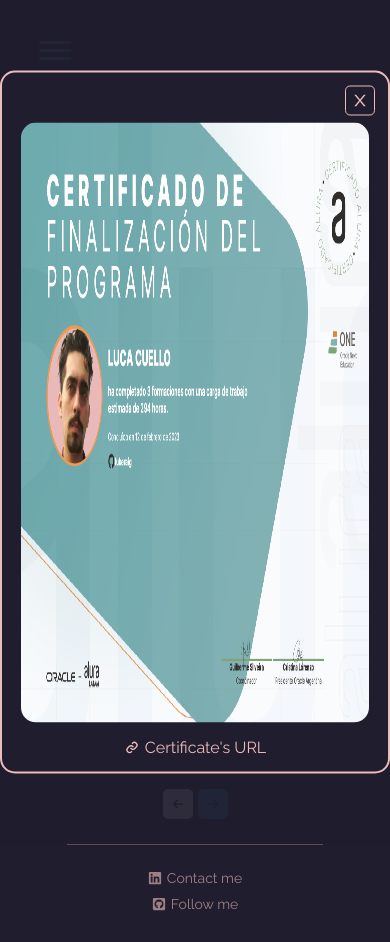
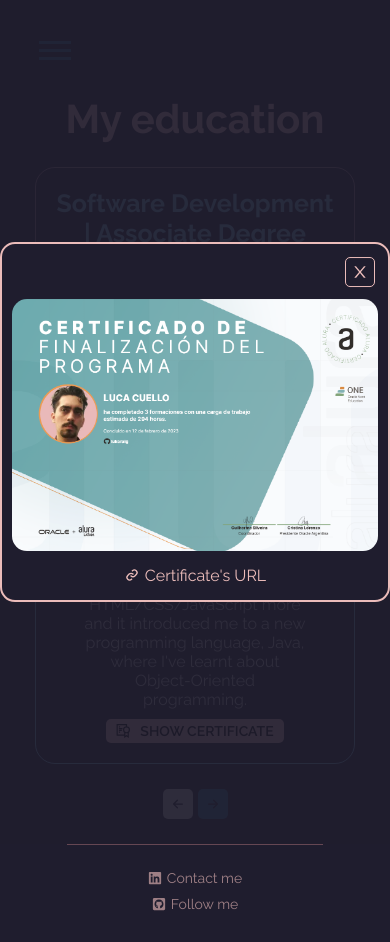
Before and after one commit to LucaCuello/MyPortfolio, a React (Vite) app: page /education in a window 390 px wide. Both pictures are taken after a click on the button "SHOW CERTIFICATE". Built offline with nearby package versions, Linux system fonts and the light colour scheme.

Commit message:
Fixed certificate's component responsive

```diff
--- a/src/global/responsive.css
+++ b/src/global/responsive.css
@@ -164,6 +164,17 @@
     align-items: center;
     text-align: center;
   }
+
+  .certificate-container {
+    width: 100%;
+    padding: 55px 0px 15px 0;
+  }
+
+  .certificate-container img {
+    object-fit: contain;
+    width: 95%;
+    height: 100%;
+  }
 }
 @media screen and (max-width: 400px) {
   /* Footer */
```
